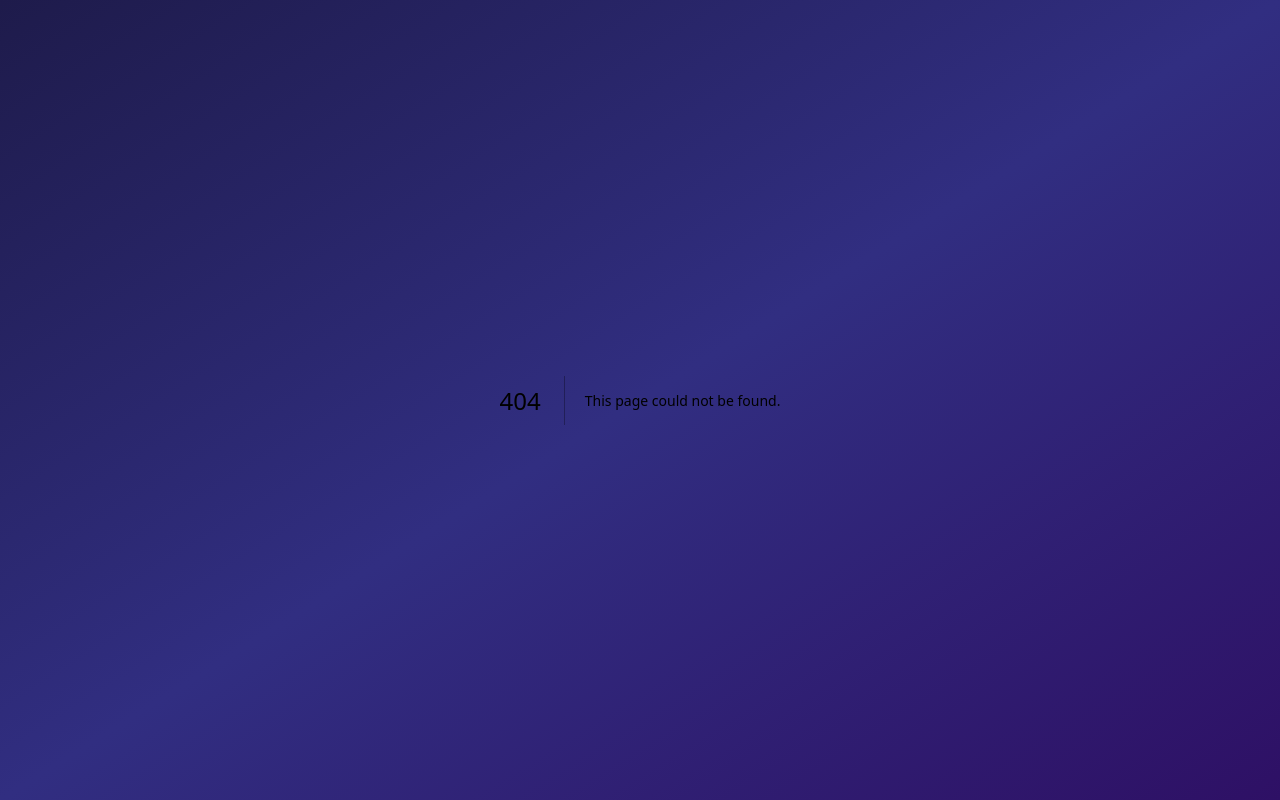
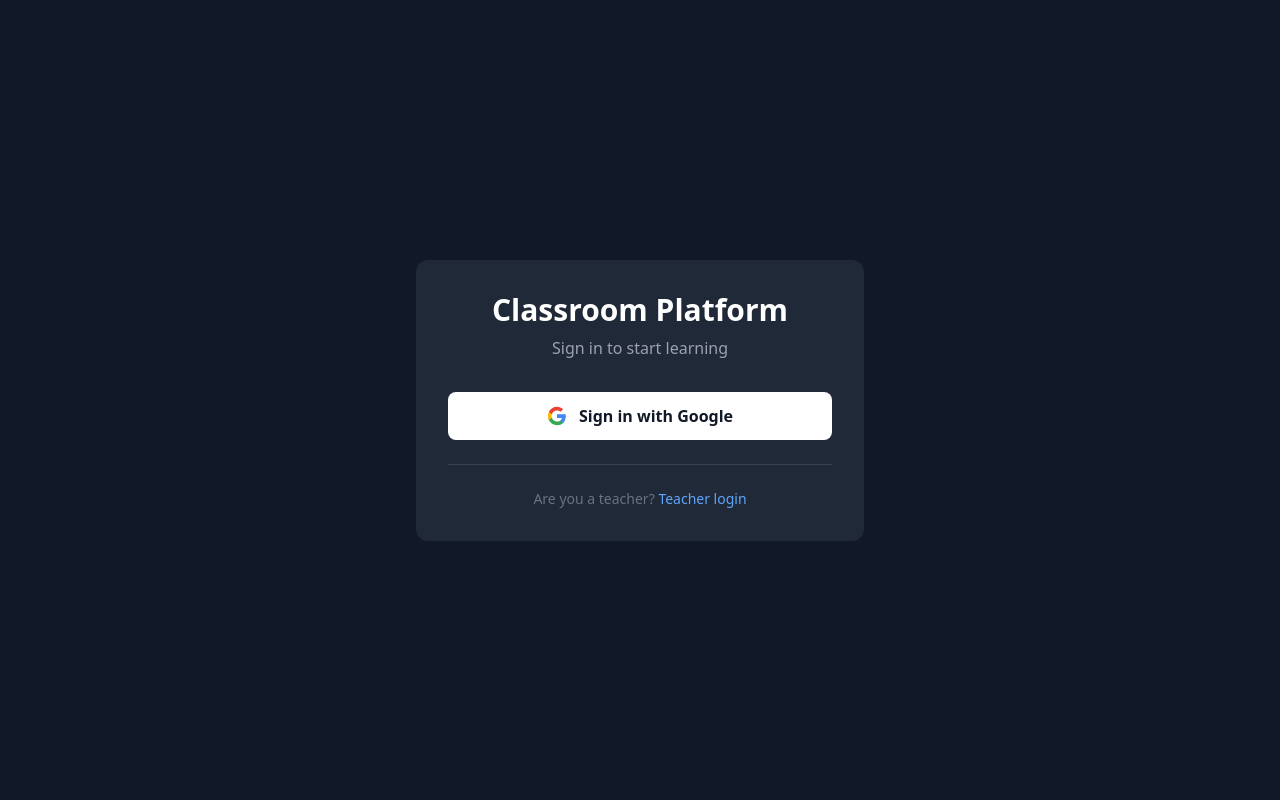
Before and after one commit to rafapirri1-max/classroom-platform, a Next.js app: page /login in a window 1280 px wide. Before the commit this address had no page. Built offline with nearby package versions, Linux system fonts and the light colour scheme; no server answers.

Commit message:
Create page.tsx

```diff
--- /dev/null
+++ b/app/login/page.tsx
@@ -0,0 +1,57 @@
+'use client'
+
+import { useEffect } from 'react'
+import { useRouter } from 'next/navigation'
+import { supabase } from '@/lib/supabase'
+
+export default function LoginPage() {
+  const router = useRouter()
+
+  useEffect(() => {
+    // Check if already logged in
+    supabase.auth.getSession().then(({ data: { session } }) => {
+      if (session) router.push('/')
+    })
+  }, [router])
+
+  const handleGoogleLogin = async () => {
+    const { error } = await supabase.auth.signInWithOAuth({
+      provider: 'google',
+      options: {
+        redirectTo: `${window.location.origin}/auth/callback`
+      }
+    })
+    if (error) console.error('Login error:', error)
+  }
+
+  return (
+    <div className="min-h-screen bg-gray-900 flex items-center justify-center p-4">
+      <div className="max-w-md w-full bg-gray-800 rounded-xl p-8 text-center">
+        <h1 className="text-3xl font-bold text-white mb-2">Classroom Platform</h1>
+        <p className="text-gray-400 mb-8">Sign in to start learning</p>
+
+        <button
+          onClick={handleGoogleLogin}
+          className="w-full bg-white text-gray-900 font-semibold py-3 px-6 rounded-lg hover:bg-gray-100 transition flex items-center justify-center gap-3"
+        >
+          <svg className="w-5 h-5" viewBox="0 0 24 24">
+            <path fill="#4285F4" d="M22.56 12.25c0-.78-.07-1.53-.2-2.25H12v4.26h5.92c-.26 1.37-1.04 2.53-2.21 3.31v2.77h3.57c2.08-1.92 3.28-4.74 3.28-8.09z"/>
+            <path fill="#34A853" d="M12 23c2.97 0 5.46-.98 7.28-2.66l-3.57-2.77c-.98.66-2.23 1.06-3.71 1.06-2.86 0-5.29-1.93-6.16-4.53H2.18v2.84C3.99 20.53 7.7 23 12 23z"/>
+            <path fill="#FBBC05" d="M5.84 14.09c-.22-.66-.35-1.36-.35-2.09s.13-1.43.35-2.09V7.07H2.18C1.43 8.55 1 10.22 1 12s.43 3.45 1.18 4.93l2.85-2.22.81-.62z"/>
+            <path fill="#EA4335" d="M12 5.38c1.62 0 3.06.56 4.21 1.64l3.15-3.15C17.45 2.09 14.97 1 12 1 7.7 1 3.99 3.47 2.18 7.07l3.66 2.84c.87-2.6 3.3-4.53 6.16-4.53z"/>
+          </svg>
+          Sign in with Google
+        </button>
+
+        <div className="mt-6 pt-6 border-t border-gray-700">
+          <p className="text-sm text-gray-500">
+            Are you a teacher?{' '}
+            <a href="/teacher/login" className="text-blue-400 hover:text-blue-300">
+              Teacher login
+            </a>
+          </p>
+        </div>
+      </div>
+    </div>
+  )
+}
```
